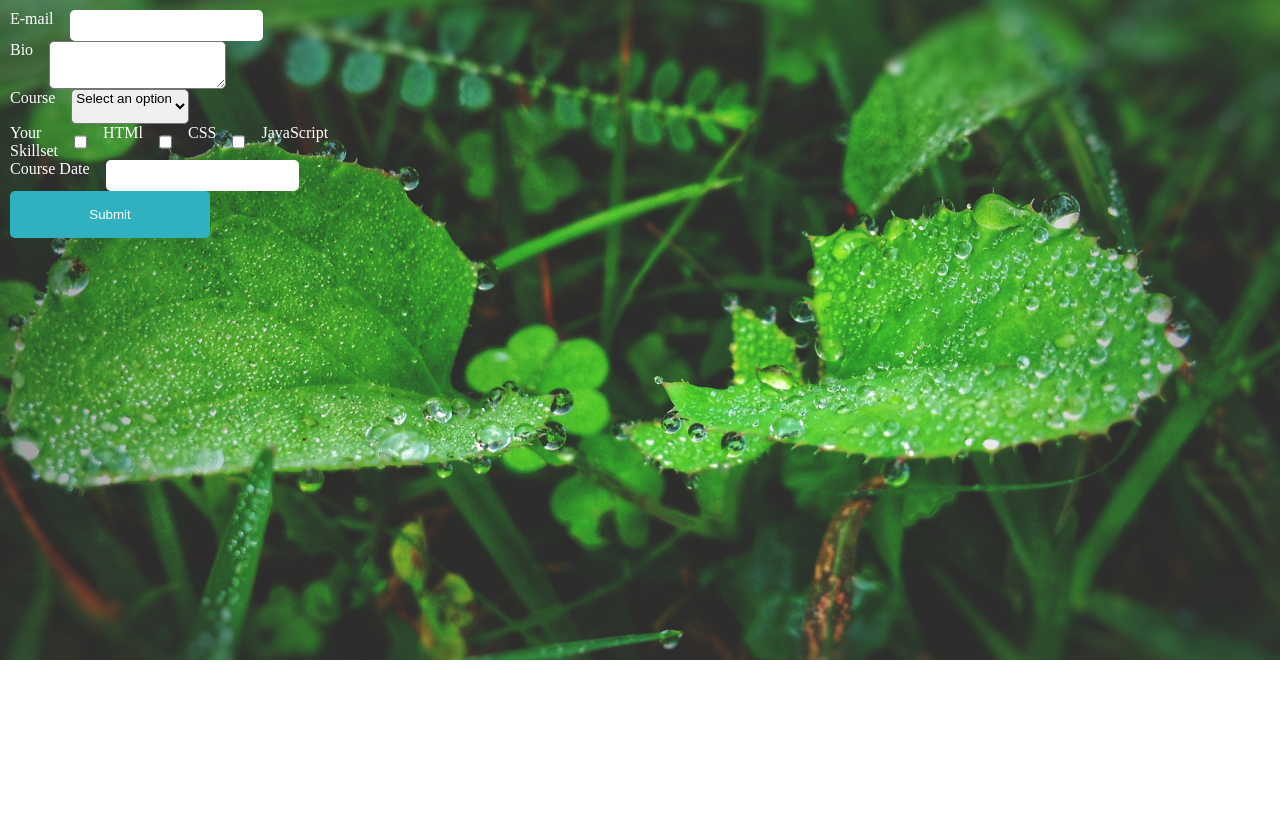
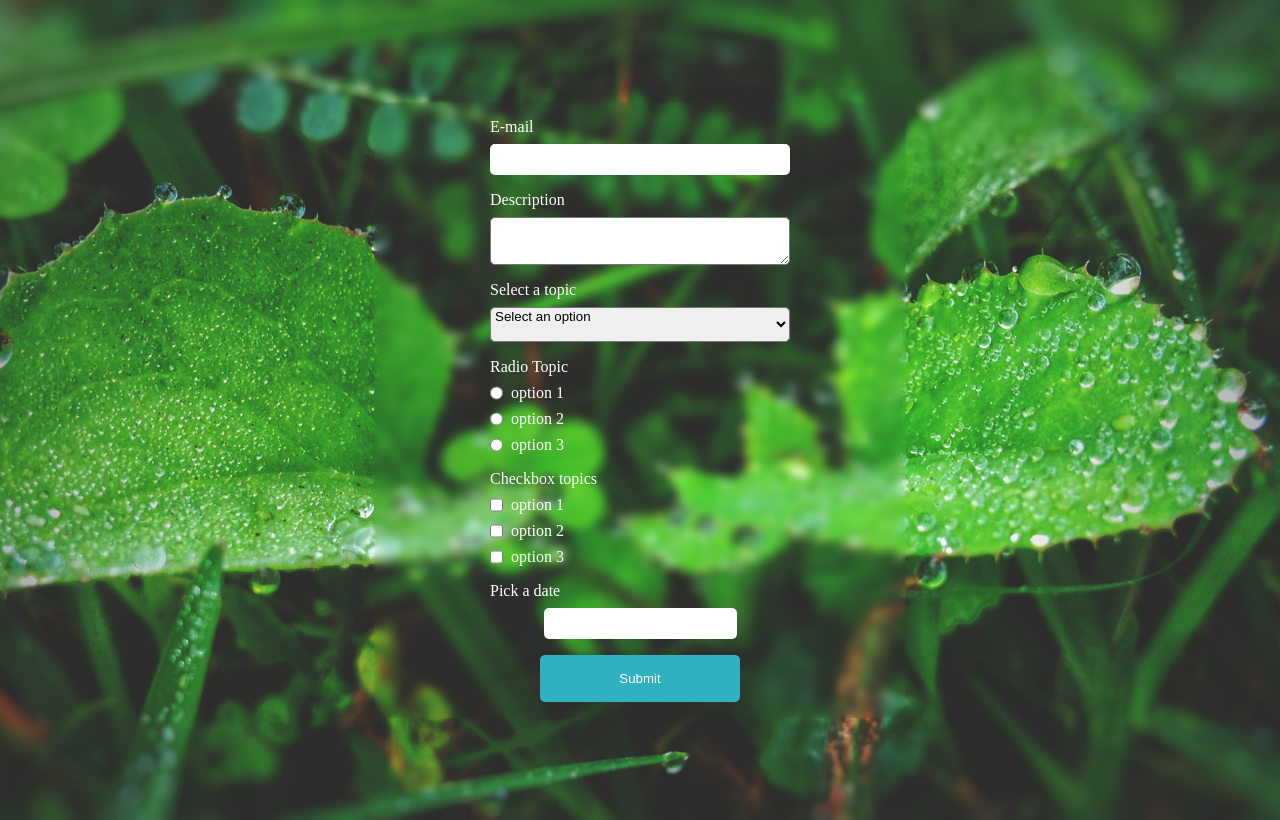
Before and after one commit to Alireza-hajizaki/Profissional-Form-With-Formik, a React (Create React App) app: page / in a window 1280 px wide. Built offline with nearby package versions, Linux system fonts and the light colour scheme.

Commit message:
styling completed

```diff
--- a/src/App.css
+++ b/src/App.css
@@ -6,8 +6,12 @@
   background-image: url("/public//images/background1.jpg");
   background-position: center;
   background-size: cover;
-  height: 80vh;
+  height: 100vh;
   padding: 10px;
+  text-align: center;
+  display: flex;
+  align-items: center;
+  justify-content: center;
 }
 section {
   display: flex;
@@ -40,18 +44,30 @@ textarea , select{
 }
 .form-control {
   display: flex;
-  flex-direction: row;
-  gap: 1rem;
+  flex-direction: column;
+  justify-content: space-between;
+  gap: 0.5rem;
   width: 300px;
-}
-.form-control input {
-  padding: 0.5rem;
-  border-radius: 5px;
-  border: none;
-  outline: none;
 }
 .form-control label {
   color: #fff;
+  align-self: self-start;
+}
+.form-control input{
+  padding: 0.5rem;
+  border: none;
+  outline: none;
+  border-radius: 5px;
+}
+.checkbox-container{
+  display: flex;
+  flex-direction: row;
+  gap: 0.5rem;
+}
+.radio-container{
+  display: flex;
+  flex-direction: row;
+  gap: 0.5rem;
 }
 button {
   cursor: pointer;
@@ -71,9 +87,14 @@ button:hover {
   width: 92%;
 }
 .form-container {
+  background-color: transparent;
+  backdrop-filter: blur(5px);
+  padding: 1rem;
+  width: 500px;
   display: flex;
   flex-direction: column;
-  justify-content: center;
+  justify-content: space-evenly;
   align-items: center;
-  gap: 0.7rem;
+  gap: 1rem;
+  border-radius: 20px;
 }
--- a/src/App.js
+++ b/src/App.js
@@ -1,16 +1,13 @@
-import './App.css';
-import FormikContainer from './components/FormikContainer';
-import RegistrationForm from './components/RegistrationForm';
-import LoginForm from './components/LoginForm';
-import EnrollmentForm from './components/Enrollment';
+import "./App.css";
+import FormikContainer from "./components/FormikContainer";
+// import RegistrationForm from "./components/RegistrationForm";
+// import LoginForm from "./components/LoginForm";
+// import EnrollmentForm from "./components/Enrollment";
 
 function App() {
   return (
     <div className="app">
-      {/* <FormikContainer/> */}
-      {/* <LoginForm/> */}
-      {/* <RegistrationForm/> */}
-      <EnrollmentForm/>
+      <FormikContainer/>
     </div>
   );
 }
--- a/src/components/CheckboxGroup.js
+++ b/src/components/CheckboxGroup.js
@@ -1,29 +1,35 @@
-import React from 'react'
-import {Field , ErrorMessage} from 'formik';
-import TextError from './TextError';
+import React from "react";
+import { Field, ErrorMessage } from "formik";
+import TextError from "./TextError";
 
 function CheckboxGroup(props) {
-    const {label,name, options , ...rest} = props;
+  const { label, name, options, ...rest } = props;
   return (
-    <div className='form-control'>
+    <div className="form-control ">
       <label>{label}</label>
-      <Field name={name} {...rest} >
-        {
-          ({field}) => {
-            return options.map(option => {
-              return (
-                <React.Fragment key={option.key}>
-                  <input type='checkbox' id={option.value} {...field} value={option.value} checked={field.value.includes(option.value)} />
-                  <label htmlFor={option.value} >{option.key}</label>
+      <Field name={name} {...rest}>
+        {({ field }) => {
+          return options.map((option) => {
+            return (
+              <div key={option.key} className="checkbox-container">
+                <React.Fragment>
+                  <input
+                    type="checkbox"
+                    id={option.value}
+                    {...field}
+                    value={option.value}
+                    checked={field.value.includes(option.value)}
+                  />
+                  <label htmlFor={option.value}>{option.key}</label>
                 </React.Fragment>
-              )
-            })
-          }
-        }
+              </div>
+            );
+          });
+        }}
       </Field>
       <ErrorMessage name={name} component={TextError} />
     </div>
-  )
+  );
 }
 
 export default CheckboxGroup;
--- a/src/components/Enrollment.js
+++ b/src/components/Enrollment.js
@@ -43,18 +43,14 @@ function EnrollmentForm() {
     >
       {(formik) => {
         return (
-          <Form>
+          <Form className="form-container">
             <FormikControl
               control="input"
               type="email"
               label="E-mail"
               name="email"
             />
-            <FormikControl
-              control="textarea"
-              label="Bio"
-              name="bio"
-            />
+            <FormikControl control="textarea" label="Bio" name="bio" />
             <FormikControl
               control="select"
               label="Course"
@@ -72,7 +68,9 @@ function EnrollmentForm() {
               label="Course Date"
               name="courseDate"
             />
-            <button type="submit" disabled={!formik.isValid}>Submit</button>
+            <button type="submit" disabled={!formik.isValid}>
+              Submit
+            </button>
           </Form>
         );
       }}
--- a/src/components/FormikContainer.js
+++ b/src/components/FormikContainer.js
@@ -37,7 +37,7 @@ function FormikContainer() {
     selectOption: Yup.string().required("Required"),
     radioOption: Yup.string().required("Required"),
     checkboxOption: Yup.array().required("Required"),
-    birthDate: Yup.string().required('Required').nullable()
+    birthDate: Yup.string().required('Required')
   });
   const onSubmit = (values) => console.log("Form_Data :", values);
   return (
--- a/src/components/LoginForm.js
+++ b/src/components/LoginForm.js
@@ -23,7 +23,7 @@ function LoginForm() {
         {
             formik => {
                 return (
-                    <Form>
+                    <Form className="form-container">
                         <FormikControl
                         control='input'
                         name='email'
--- a/src/components/RadioButtons.js
+++ b/src/components/RadioButtons.js
@@ -12,10 +12,12 @@ function RadioButtons(props) {
           ({field}) => {
             return options.map(option => {
               return (
-                <React.Fragment key={option.key}>
+                <div className='radio-container' key={option.key}>
+                <React.Fragment>
                   <input type='radio' id={option.value} {...field} value={option.value} checked={field.value === option.value} />
                   <label htmlFor={option.value} >{option.key}</label>
                 </React.Fragment>
+                </div>
               )
             })
           }
--- a/src/components/RegistrationForm.js
+++ b/src/components/RegistrationForm.js
@@ -41,7 +41,7 @@ function RegistrationForm() {
     >
       {(formik) => {
         return (
-          <Form>
+          <Form className="form-container">
             <FormikControl
               control="input"
               name="email"
```
